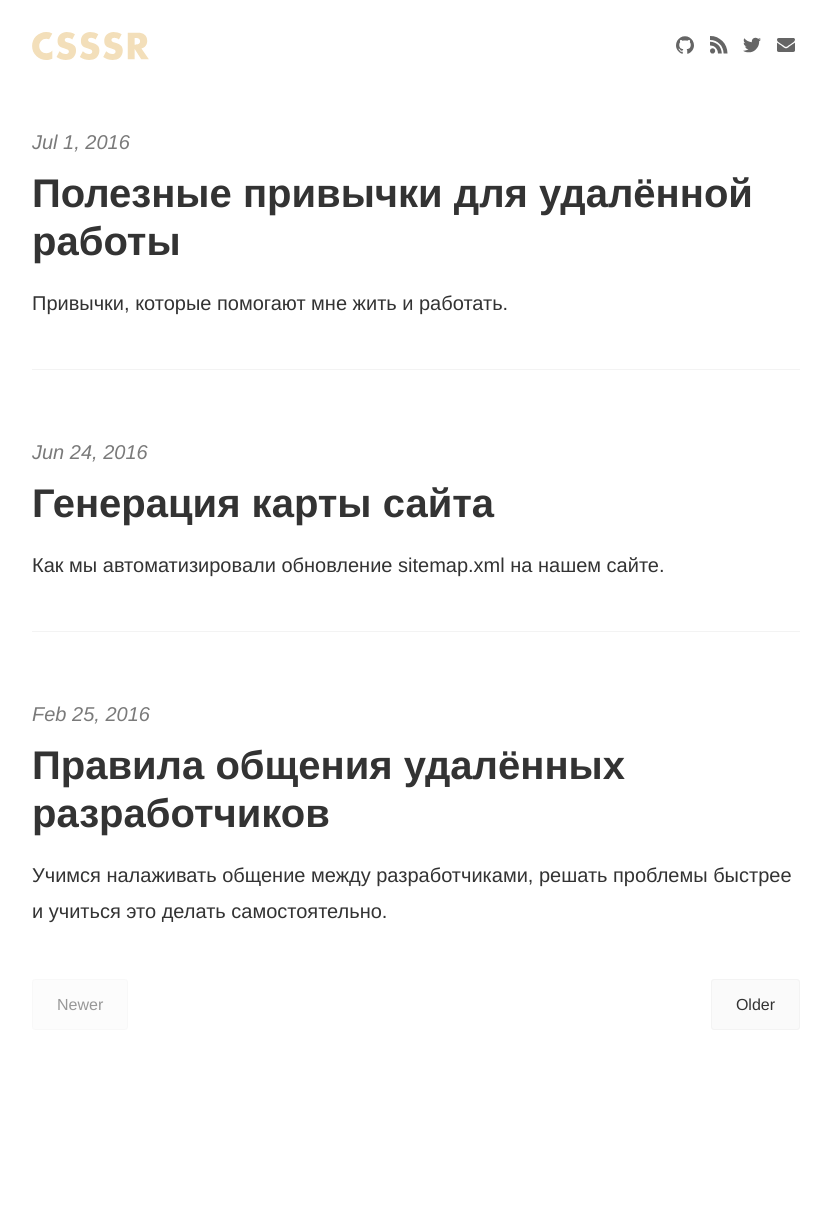
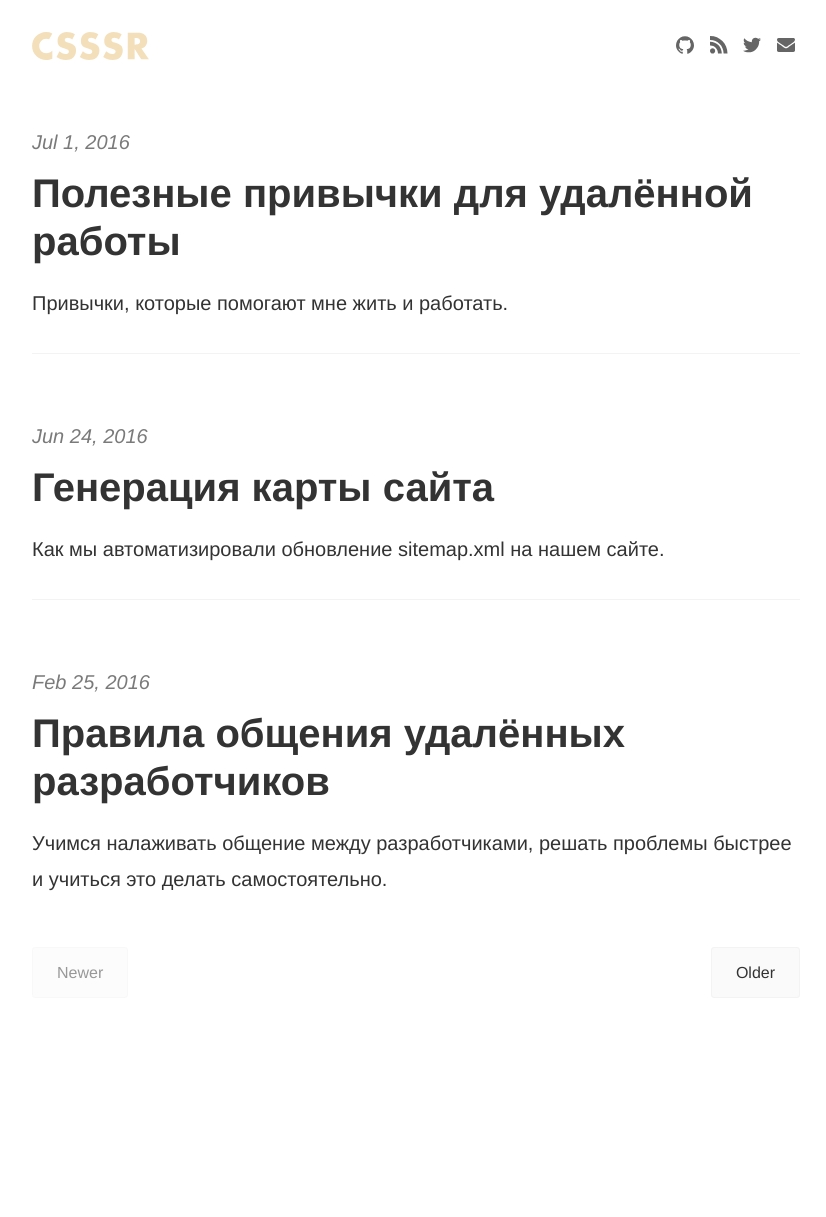
Before and after one commit to vislogurov/csssr.github.io, a Jekyll site: the page built from index.html, in a window 1280 px wide. Shown: the whole page, without its empty margins (224-1050 px from the left). Built offline with Jekyll 4.4.1, drawn with Linux system fonts in a browser that asks for light colours; the list of posts is cut into pages by our own code; after the commit the page ends 1185 px from its top, so only the background shows below that.

Commit message:
Update _main.scss

```diff
--- a/_sass/_main.scss
+++ b/_sass/_main.scss
@@ -260,6 +260,10 @@ p {
   color: #333;
 }
 
+p:last-child {
+  margin-bottom: 0;
+}
+
 abbr {
   border-bottom: 1px black dotted;
   cursor: help;
```
